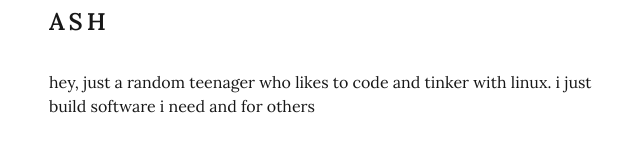
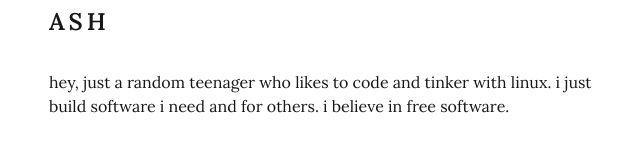
Before and after one commit to shadowash8/portfolio, a Next.js app: page / in a window 1280 px wide. Shown: the part 130-298 px from the top of the page, without its empty margins (303-943 px from the left). Built offline with nearby package versions, Linux system fonts and the light colour scheme; no server answers.

Commit message:
refactor: update home description

```diff
--- a/app/page.tsx
+++ b/app/page.tsx
@@ -10,7 +10,7 @@ export default function HomePage() {
                     A S H
                 </Heading>
                 <p>
-                    hey, just a random teenager who likes to code and tinker with linux. i just build software i need and for others
+                    hey, just a random teenager who likes to code and tinker with linux. i just build software i need and for others. i believe in free software.
                 </p>
             </header>
 
```
